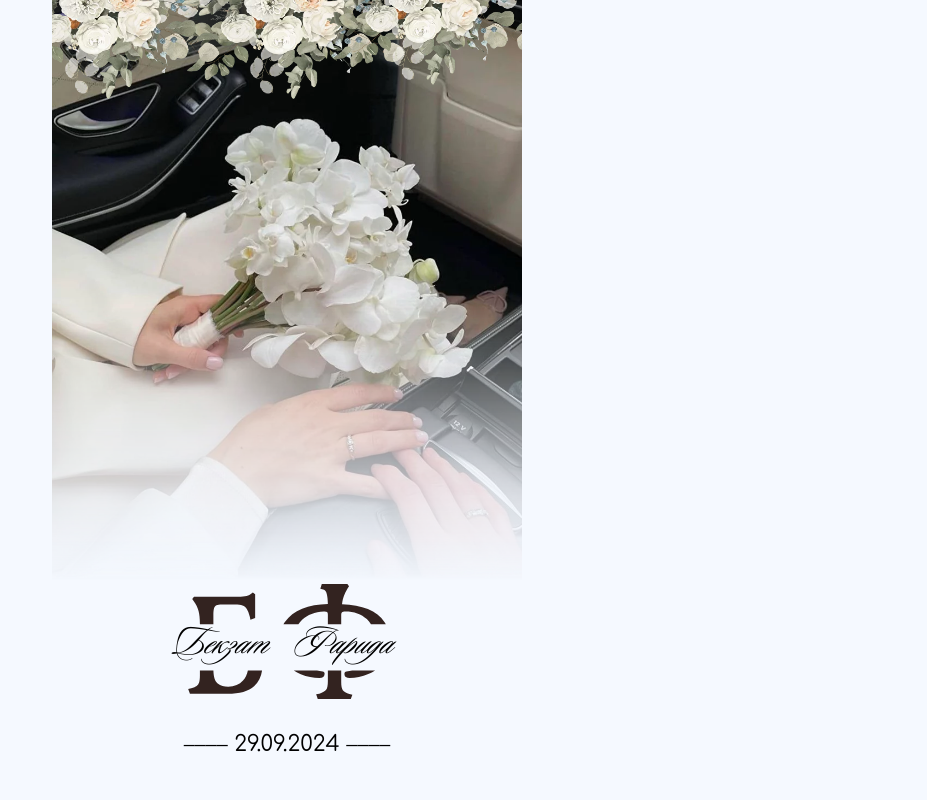
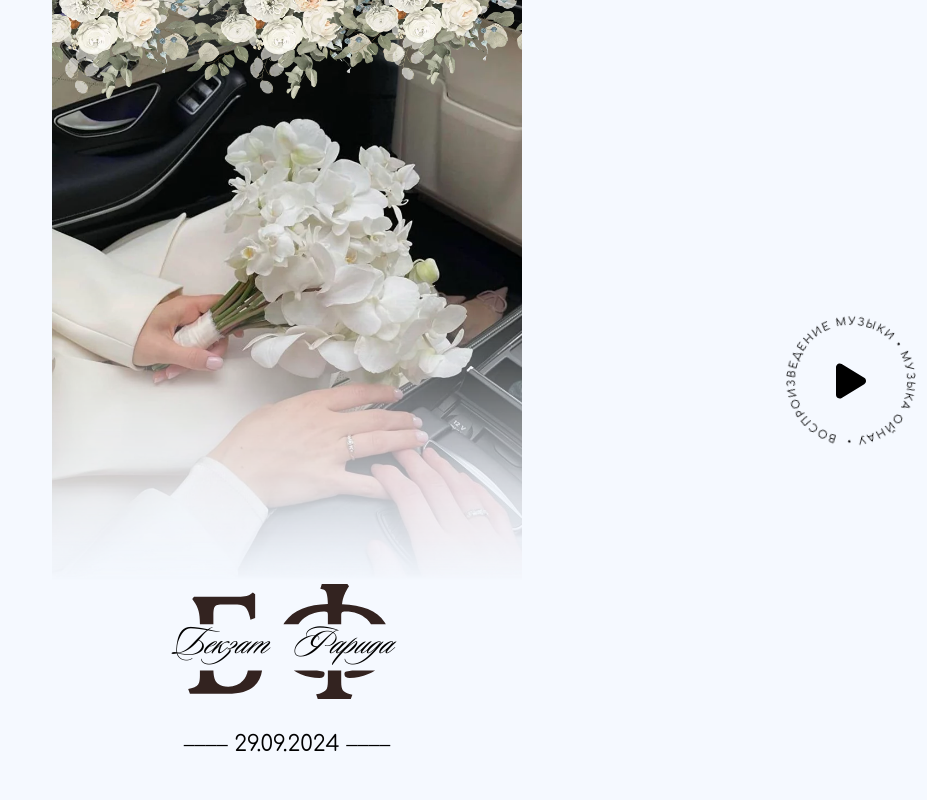
Before and after one commit to azzarett/bekzat, a React (Vite) app: page / in a window 1280 px wide. Shown: the top 800 px of the page, without its empty margins (353-1280 px from the left). Built offline with nearby package versions, Linux system fonts and the light colour scheme.

Commit message:
chore: Remove audio element for background music on homepage

```diff
--- a/index.html
+++ b/index.html
@@ -24,7 +24,6 @@
   </head>
   <body>
     <div id="root"></div>
-    <audio src="/sounds/song.mp3" autoplay loop>
     <script type="module" src="/src/main.tsx"></script>
   </body>
 </html>
--- a/package.json
+++ b/package.json
@@ -10,6 +10,9 @@
     "preview": "vite preview"
   },
   "dependencies": {
+    "@fortawesome/fontawesome-svg-core": "^6.6.0",
+    "@fortawesome/free-solid-svg-icons": "^6.6.0",
+    "@fortawesome/react-fontawesome": "^0.2.2",
     "aos": "^2.3.4",
     "axios": "^1.7.3",
     "react": "^18.3.1",
--- a/src/components/Header/Header.tsx
+++ b/src/components/Header/Header.tsx
@@ -1,16 +1,34 @@
-import { useEffect } from "react";
+import { useEffect, useState, useRef } from "react";
 import styles from "./header.module.css";
 
 import AOS from "aos";
 import "aos/dist/aos.css";
+import { FontAwesomeIcon } from "@fortawesome/react-fontawesome";
+import { faPlay, faPause } from "@fortawesome/free-solid-svg-icons";
 
 export const Header = () => {
+  const [isPlaying, setIsPlaying] = useState(false);
+  const audioRef = useRef<HTMLAudioElement>(null);
+
   useEffect(() => {
     AOS.init({ duration: 1500 });
   }, []);
 
+  const togglePlayPause = () => {
+    if (audioRef.current) {
+      if (isPlaying) {
+        audioRef.current.pause();
+      } else {
+        audioRef.current.play().catch(() => {});
+      }
+      setIsPlaying(!isPlaying);
+    }
+  };
+
   return (
     <header className={styles.header}>
+      <audio ref={audioRef} src="/sounds/song.mp3" loop />
+
       <div className={styles.flowersContainer}>
         <img
           className={styles.flower1}
@@ -36,6 +54,30 @@ export const Header = () => {
         src="/assets/header.png"
         alt="header"
       />
+
+      <div className={styles.audioContainer}>
+        <svg className={styles.circleText} viewBox="0 0 200 200">
+          <defs>
+            <path
+              id="textPath"
+              d="M 100, 100 m -75, 0 a 75,75 0 1,1 150,0 a 75,75 0 1,1 -150,0"
+            />
+          </defs>
+          <text fill="black" fontSize="12">
+            <textPath href="#textPath">
+              Воспроизведение музыки • Музыка ойнау •
+            </textPath>
+          </text>
+        </svg>
+        <button className={styles.audioButton} onClick={togglePlayPause}>
+          {isPlaying ? (
+            <FontAwesomeIcon icon={faPause} size="2x" />
+          ) : (
+            <FontAwesomeIcon icon={faPlay} size="2x" />
+          )}
+        </button>
+      </div>
+
       <div className={styles.nameContainer}>
         <img
           className={styles.nameImage}
--- a/src/components/Header/header.module.css
+++ b/src/components/Header/header.module.css
@@ -76,3 +76,49 @@
 .date {
   font-size: 22px;
 }
+
+.audioContainer {
+  position: absolute;
+  top: 360px;
+  right: 50px;
+  display: flex;
+  align-items: center;
+  justify-content: center;
+}
+
+.circleText {
+  position: absolute;
+  width: 150px;
+  height: 150px;
+  animation: rotateText 8s linear infinite;
+}
+
+text {
+  font-size: 14px;
+  text-transform: uppercase;
+  letter-spacing: 2px;
+}
+
+@keyframes rotateText {
+  0% {
+    transform: rotate(0deg);
+  }
+  100% {
+    transform: rotate(360deg);
+  }
+}
+
+.audioButton {
+  position: relative;
+  background: transparent;
+  border: none;
+  cursor: pointer;
+  outline: none;
+  z-index: 1;
+}
+
+.audioButton img,
+.audioButton svg {
+  width: 40px;
+  height: 40px;
+}
```
Also changed, not shown: 1 other file (tests, documents, lock files or other folders).
